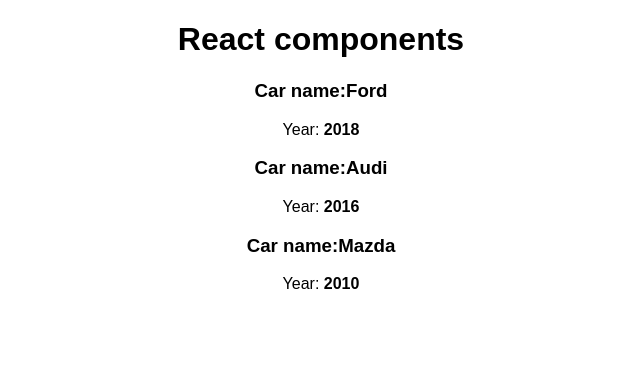
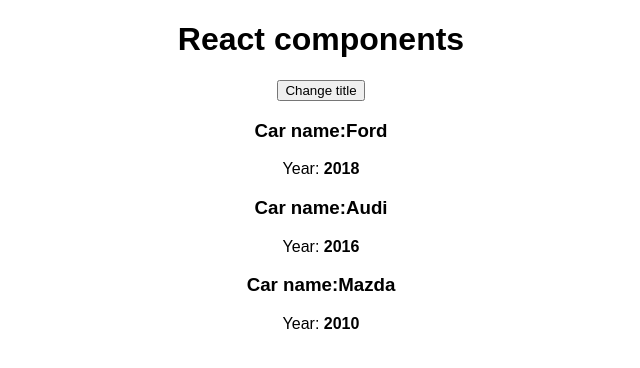
Before and after one commit to Home7-ru/react, a React (Create React App) app: page / in a window 1280 px wide. Shown: the top 368 px of the page, without its empty margins (319-959 px from the left). Built offline with nearby package versions, Linux system fonts and the light colour scheme.

Commit message:
добавляем свое событие

```diff
--- a/src/App.js
+++ b/src/App.js
@@ -13,6 +13,10 @@ class App extends Component {
     pageTitle: 'React components'
   }
 
+  changeTitleHandker = () => {
+    console.log('Clicked')
+  }
+
   render() {
 
     const divStyle={
@@ -21,11 +25,13 @@ class App extends Component {
 
     const cars= this.state.cars;
 
-
+// на сайте реакт есть описание всех событий
     return (
 
          <div style={divStyle}>
             <h1>{this.state.pageTitle}</h1>
+
+           <button onClick={this.changeTitleHandker}>Change title</button>
            <Car name={cars[0].name} year={cars[0].year}/>
            <Car name={cars[1].name} year={cars[1].year}/>
            <Car name={cars[2].name} year={cars[2].year}/>
```
